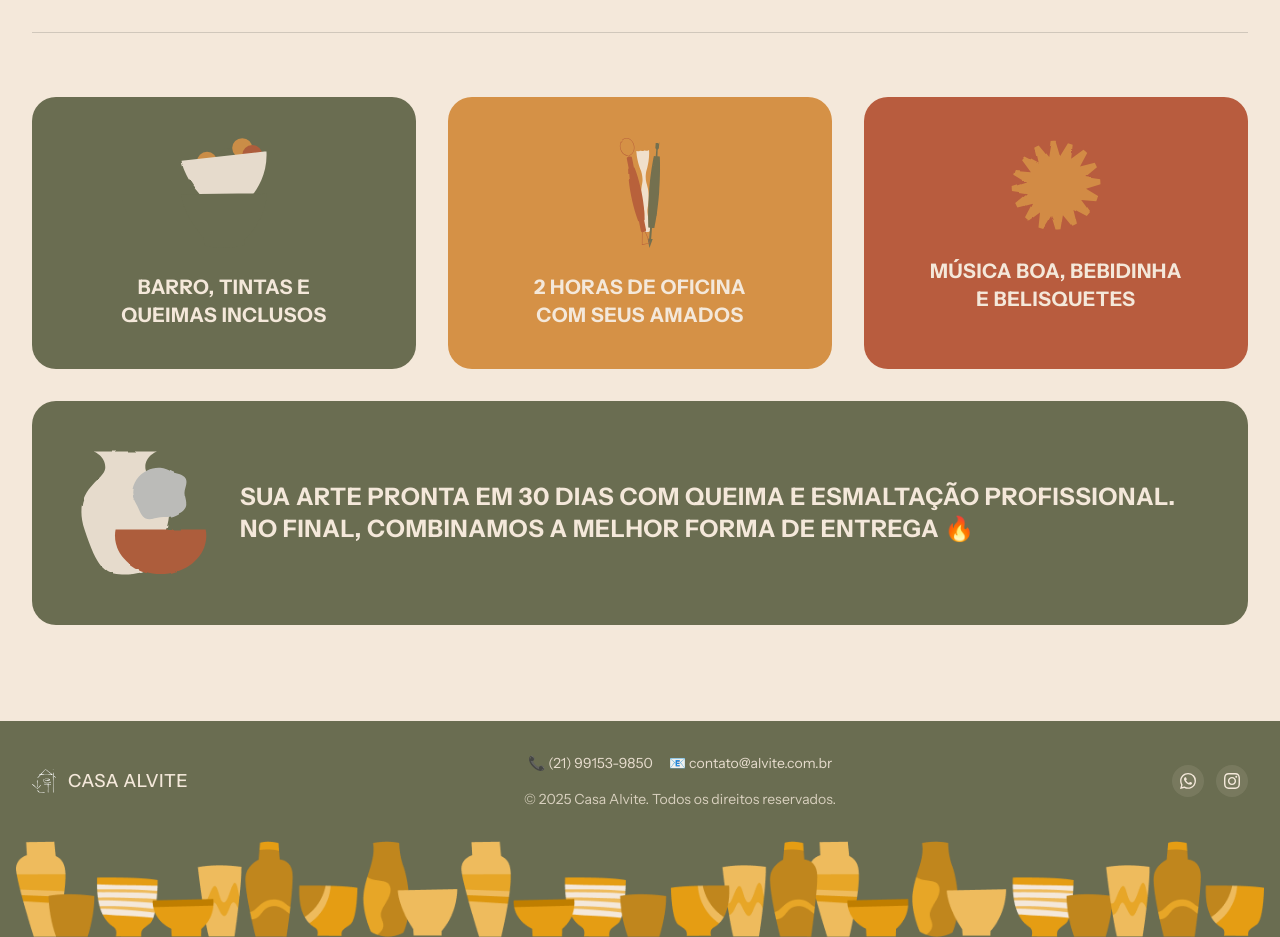
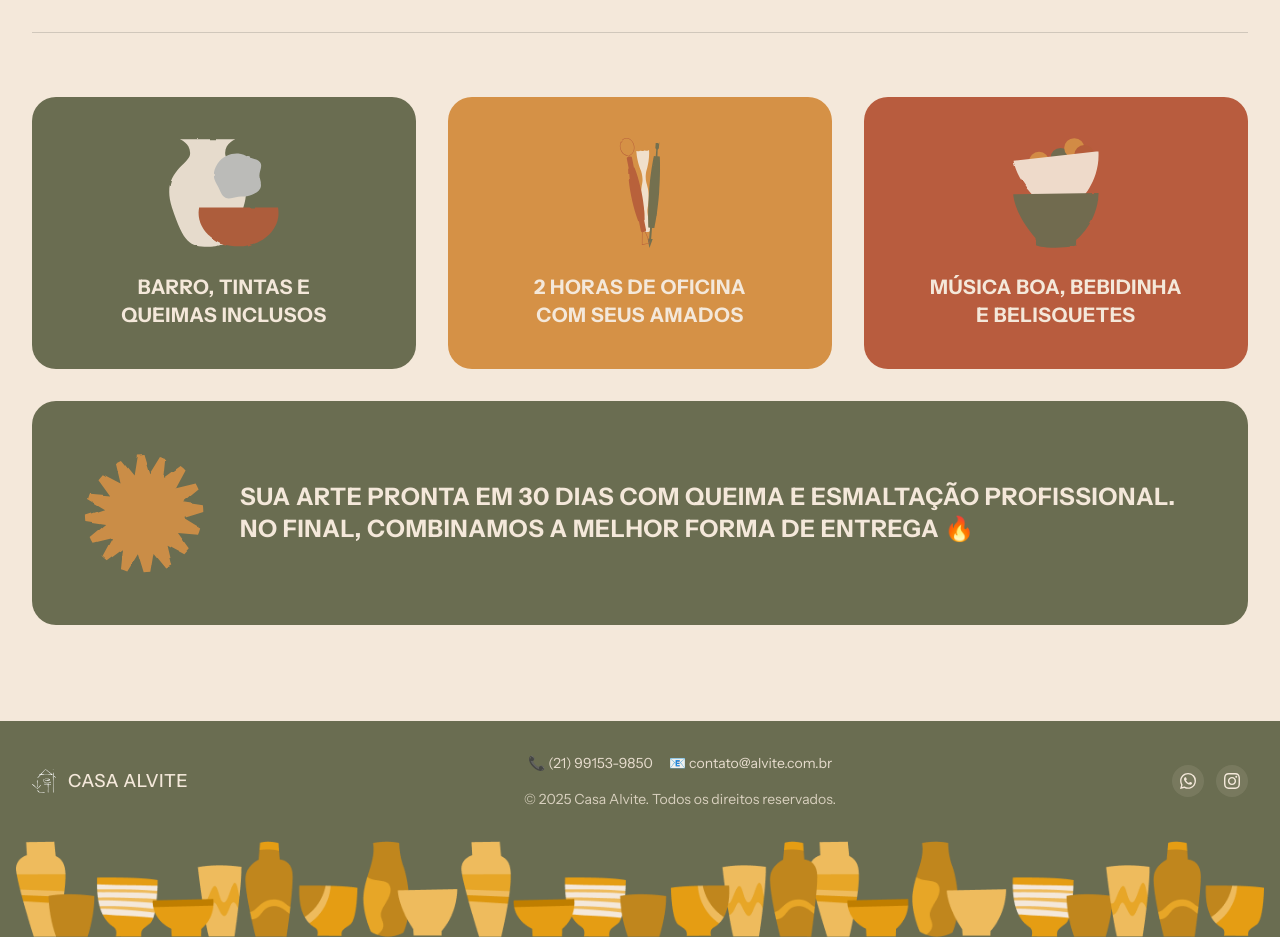
Before and after one commit to alvite-dev/casa-alvite, a Next.js app: page / in a window 1280 px wide. Shown: the part 1740-2677 px from the top of the page. Built offline with nearby package versions, Linux system fonts and the light colour scheme; no server answers; the database is empty; a web font is replaced by a local one.

Commit message:
feat: reorganiza SVGs na seção Como funciona
- Move vaso.svg para 1º lugar (caixa verde)
- Move cumbucas.svg para 3º lugar (caixa terracota)
- Move estrela.svg para última posição (caixa final)
- Mantém ferramentas.svg na 2ª posição

```diff
--- a/src/app/page.tsx
+++ b/src/app/page.tsx
@@ -442,11 +442,11 @@ export default function Home() {
             {/* Caixa 1 - Verde */}
             <div className="bg-verde rounded-3xl p-8 lg:p-10 text-cream flex flex-col items-center text-center space-y-6">
               <div className="flex flex-col items-center space-y-4">
-                {/* SVG de Cumbucas */}
+                {/* SVG de Vaso */}
                 <div className="w-24 h-24 lg:w-28 lg:h-28 flex items-center justify-center">
                   <Image
-                    src="/images/cumbucas.svg"
-                    alt="Cumbucas de cerâmica"
+                    src="/images/vaso.svg"
+                    alt="Vaso de cerâmica"
                     width={112}
                     height={112}
                     className="w-full h-full object-contain opacity-90"
@@ -484,13 +484,13 @@ export default function Home() {
             {/* Caixa 3 - Terracota */}
             <div className="bg-[#B85C3E] rounded-3xl p-8 lg:p-10 text-cream flex flex-col items-center text-center space-y-6">
               <div className="flex flex-col items-center space-y-4">
-                {/* SVG de Estrela */}
-                <div className="w-20 h-20 lg:w-24 lg:h-24 flex items-center justify-center">
+                {/* SVG de Cumbucas */}
+                <div className="w-24 h-24 lg:w-28 lg:h-28 flex items-center justify-center">
                   <Image
-                    src="/images/estrela.svg"
-                    alt="Estrela dourada"
-                    width={96}
-                    height={96}
+                    src="/images/cumbucas.svg"
+                    alt="Cumbucas de cerâmica"
+                    width={112}
+                    height={112}
                     className="w-full h-full object-contain opacity-90"
                   />
                 </div>
@@ -507,12 +507,12 @@ export default function Home() {
           <div className="bg-verde rounded-3xl p-8 lg:p-12 text-cream">
             <div className="flex flex-col lg:flex-row lg:items-center lg:justify-between gap-6 lg:gap-8">
 
-              {/* SVG do Vaso */}
+              {/* SVG da Estrela */}
               <div className="flex-shrink-0 flex justify-center lg:justify-start">
                 <div className="w-24 h-24 lg:w-32 lg:h-32">
                   <Image
-                    src="/images/vaso.svg"
-                    alt="Vaso de cerâmica"
+                    src="/images/estrela.svg"
+                    alt="Estrela dourada"
                     width={128}
                     height={128}
                     className="w-full h-full object-contain opacity-90"
```
